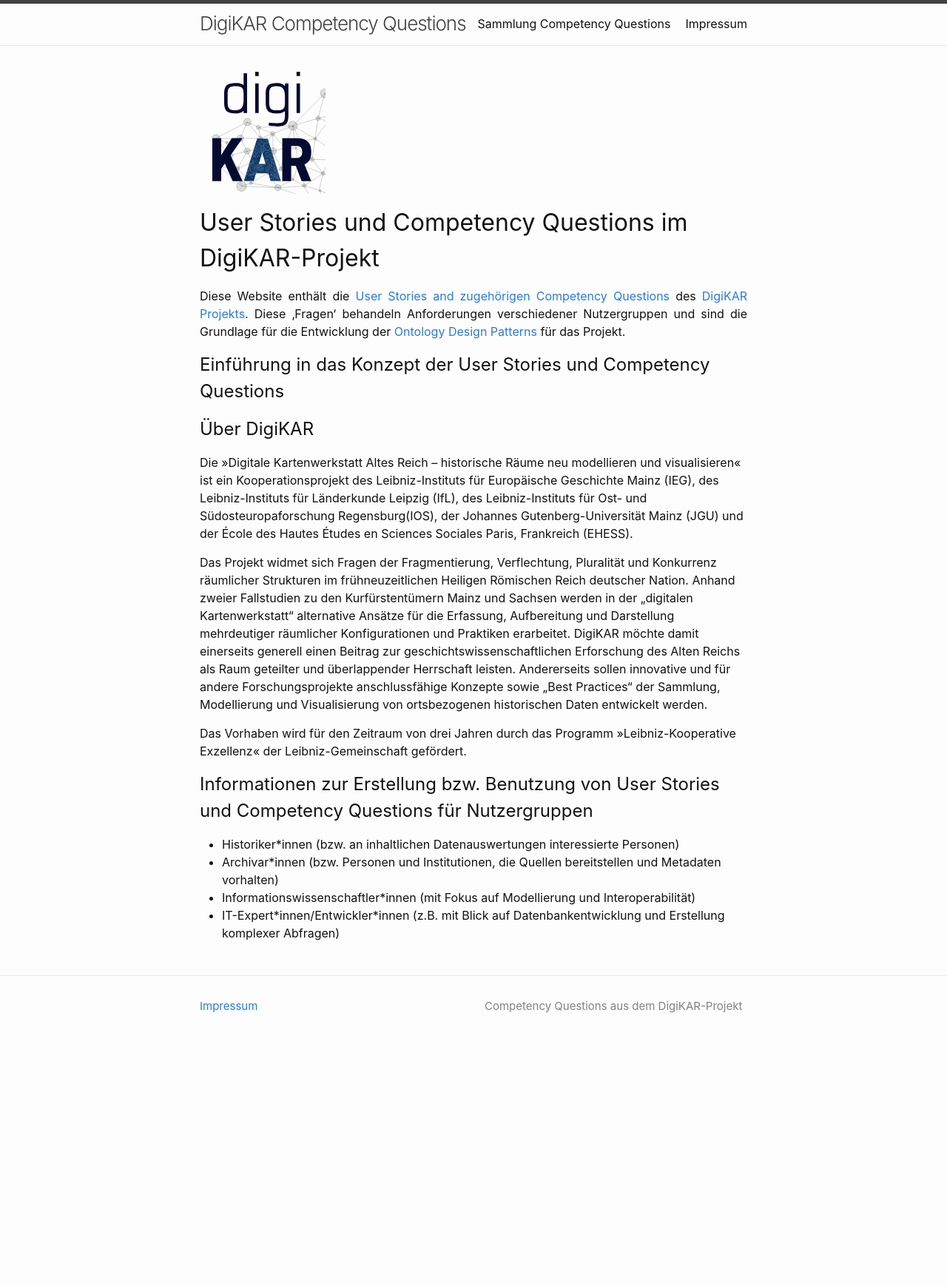
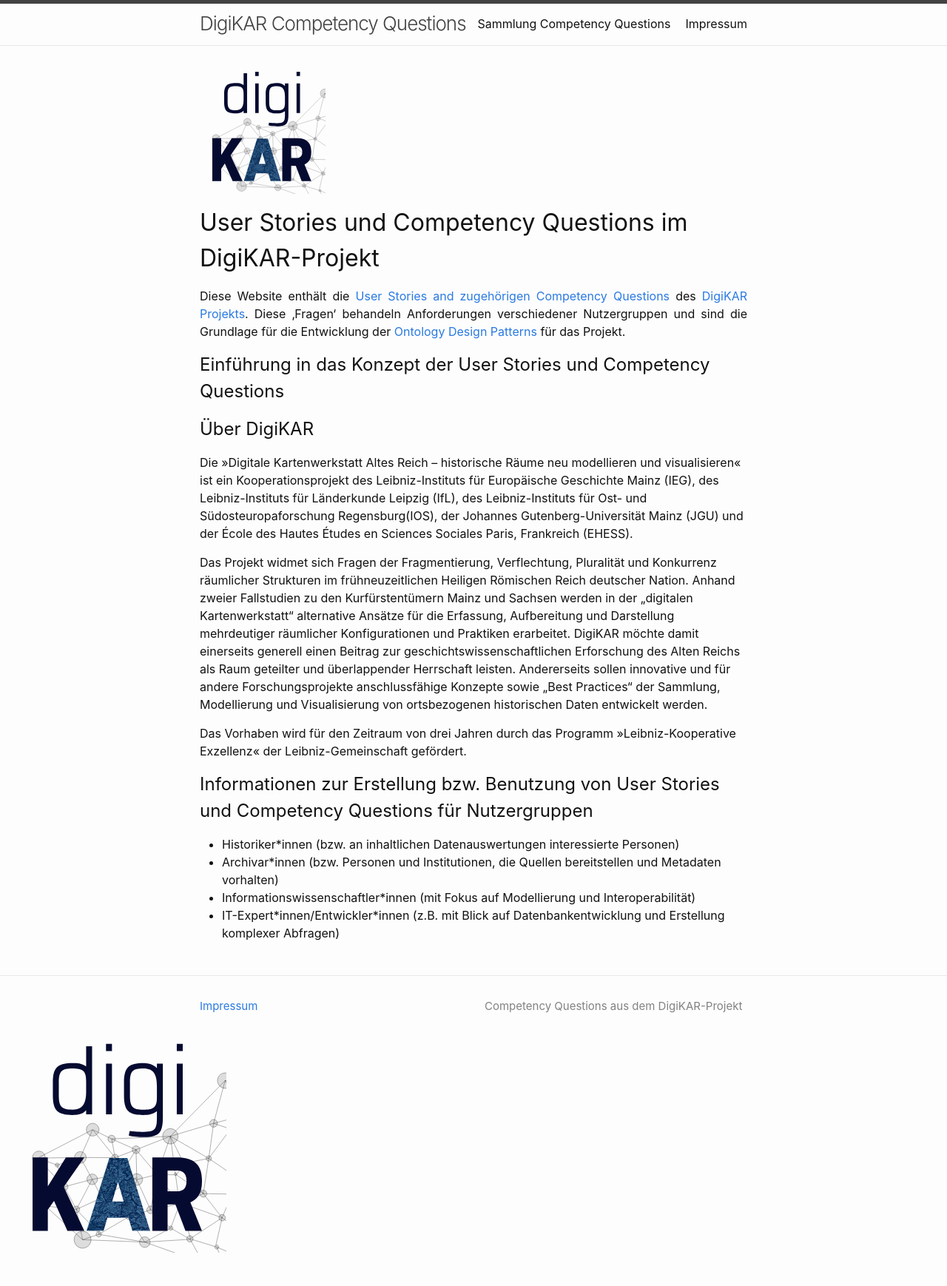
Before and after one commit to ieg-dhr/DigiKAR-Competency-Questions, a Jekyll site: the page built from index.md, in a window 1280 px wide. Shown: the whole page at 74% size. Built offline with Jekyll 4.4.1, drawn with Linux system fonts in a browser that asks for light colours; our own code applies the rules of GitHub Pages for plain Markdown files; before the commit the page ends 1432 px from its top, so only the background shows below that.

Commit message:
Update footer.html

```diff
--- a/_includes/footer.html
+++ b/_includes/footer.html
@@ -34,6 +34,12 @@
       </div>
     </div>
 
+     </div>
+     <div class="footer-col">
+      <a href="https://digikar.eu/"><img src="img/DigiKAR_Logo_020921.svg" width="23%" alt="DigiKAR-Logo"></a>
+    </div>
+    </div>
+
     <div class="social-links">
       {%- include social.html -%}
     </div>
```
